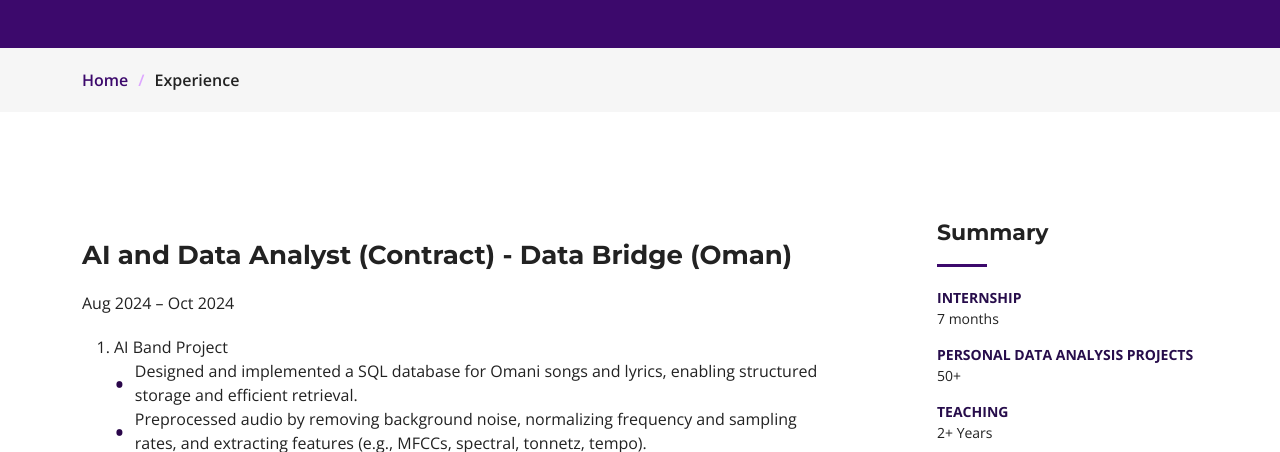
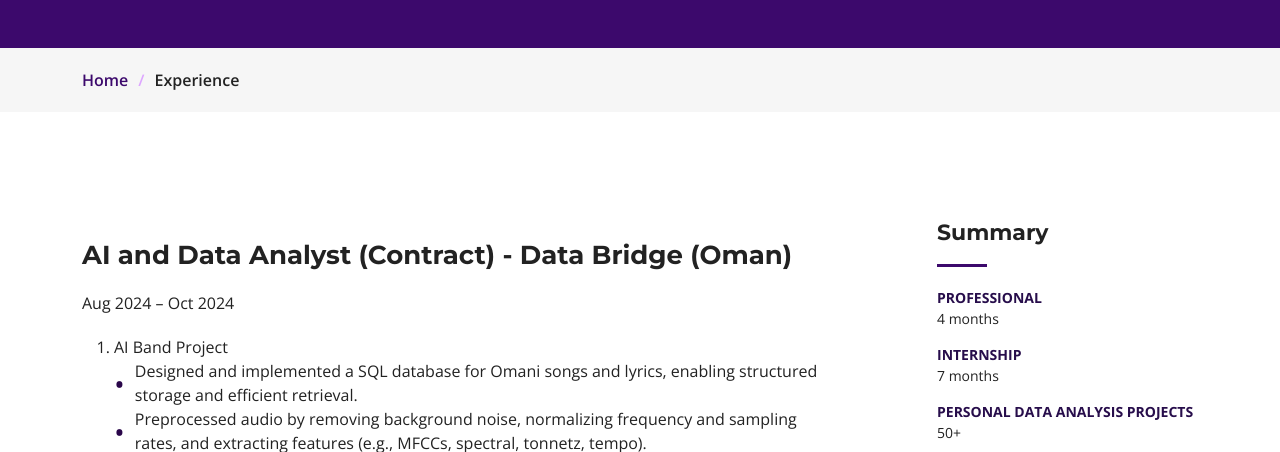
Before and after one commit to Kas0380/Portfolio, a plain HTML site: page experience.html in a window 1280 px wide. Shown: the part 277-729 px from the top of the page. Drawn offline with nearby package versions, Linux system fonts and the light colour scheme; a small style sheet from the web is missing.

Commit message:
Update experience.html

```diff
--- a/experience.html
+++ b/experience.html
@@ -300,7 +300,8 @@
               <h3>Summary</h3>
               <ul>
 
-                <li><strong>Internship</strong> <span>7 months</span></li>
+                <li><strong>Professional</strong> <span>4 months</span></li>
+		<li><strong>Internship</strong> <span>7 months</span></li>
                 <li><strong>Personal Data Analysis Projects</strong><span>50+</span></li>
                 <li><strong>Teaching</strong> <span>2+ Years</span></li>
                 <li><strong>Research</strong> <span>3 Years</span></li>
```
